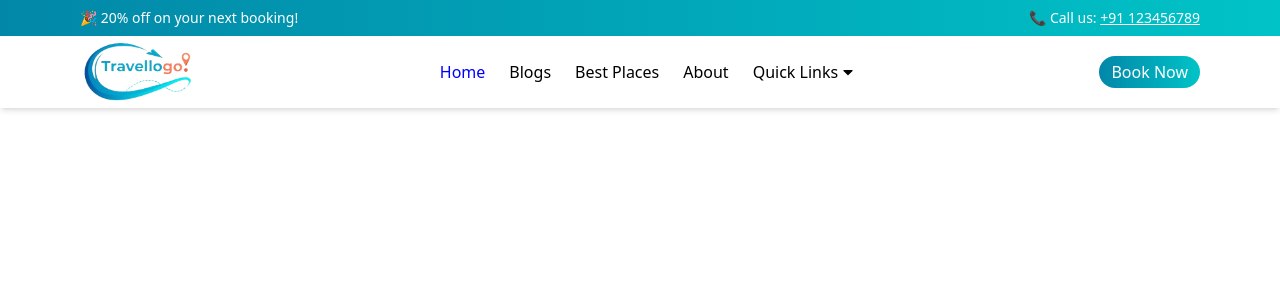
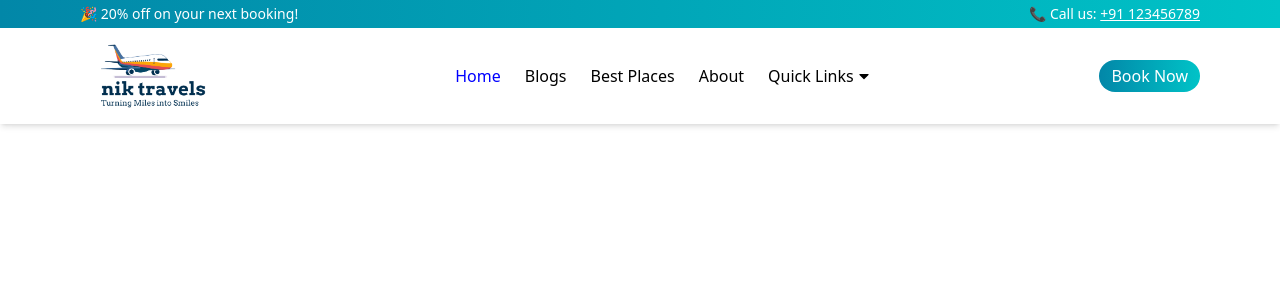
Before and after one commit to Szkrishna/nik_travels, a React (Vite) app: page / in a window 1280 px wide. Shown: the top 300 px of the page. Built offline with nearby package versions, Linux system fonts and the light colour scheme.

Commit message:
changed logo and fixed the banner

```diff
--- a/src/components/Navbar/Navbar.jsx
+++ b/src/components/Navbar/Navbar.jsx
@@ -1,7 +1,7 @@
 /* eslint-disable react/prop-types */
 /* eslint-disable no-unused-vars */
 import React, { useState } from "react";
-import Logo from "../../assets/logo.png";
+import Logo from "../../assets/logo-transparent-png.png";
 import { NavLink, Link } from "react-router-dom";
 import { FaCaretDown } from "react-icons/fa";
 import ResponsiveMenu from "./ResponsiveMenu";
@@ -51,7 +51,7 @@ const Navbar = ({ handleOrderPopup }) => {
         <>
             <nav className="fixed top-0 right-0 w-full z-50 bg-white backdrop-blur-sm text-black shadow-md">
                 <div className="bg-gradient-to-r from-primary to-secondary text-white">
-                    <div className="container mx-auto py-2 sm:block hidden">
+                    <div className="container mx-auto py-1 sm:block hidden">
                         <div className="flex items-center justify-between sm:flex-row flex-col">
                             <p className="text-sm mb-2 sm:mb-0">
                                 🎉 20% off on your next booking!
@@ -66,7 +66,7 @@ const Navbar = ({ handleOrderPopup }) => {
                     <div className="flex justify-between items-center">
                         <div className="flex items-center gap-4 font-bold text-2xl">
                             <Link to={"/"} onClick={() => window.scrollTo(0, 0)}>
-                                <img src={Logo} alt="" className="h-16" />
+                                <img src={Logo} alt="" className="h-24" />
                             </Link>
                         </div>
                         <div className="hidden md:block">
```
Also changed, not shown: src/assets/logo-transparent-png.png (added), src/assets/logo-transparent.png (added).
